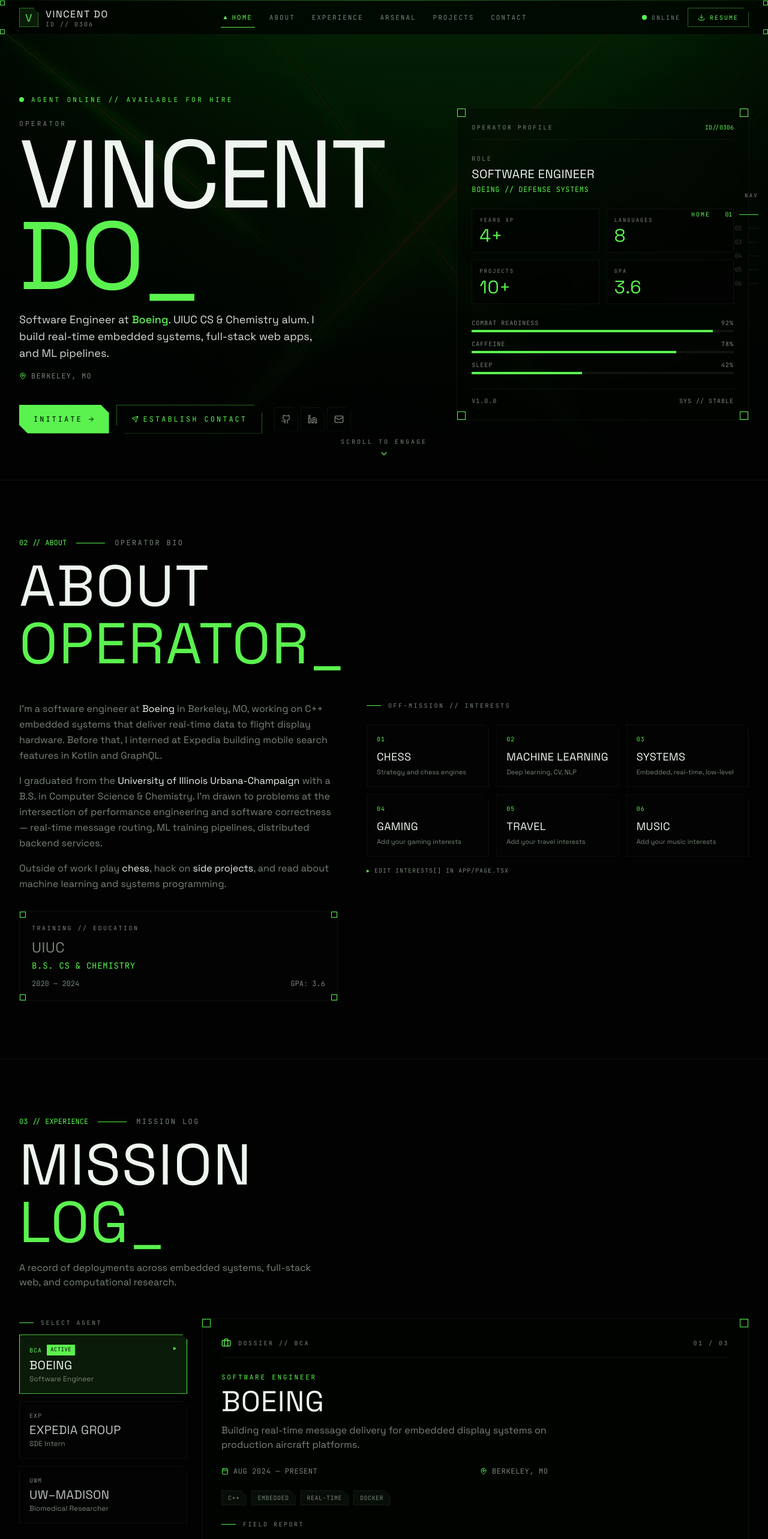
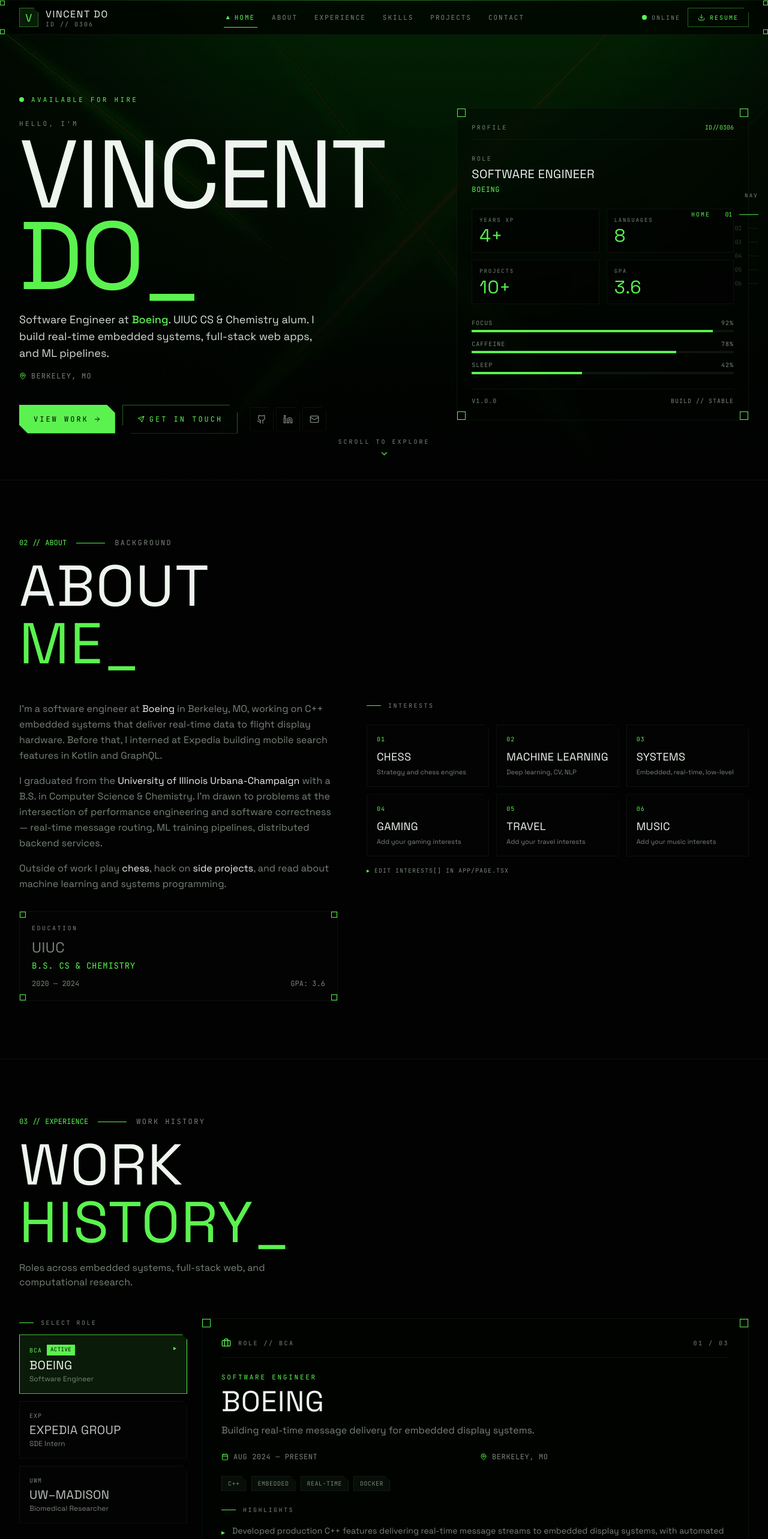
Before and after one commit to vincentdo1/vincent-portfolio, a Next.js app: page / in a window 1280 px wide. Shown: the top 2566 px of the page at 60% size. Built offline with nearby package versions, Linux system fonts and the light colour scheme.

Commit message:
chore: update verbage

```diff
--- a/app/page.tsx
+++ b/app/page.tsx
@@ -127,7 +127,7 @@ export default function Home() {
                 <span className="relative inline-flex h-2 w-2 rounded-full bg-primary" />
               </span>
               <span className="font-mono text-[11px] uppercase tracking-[0.3em] text-primary">
-                Agent Online // Available for Hire
+                Available for Hire
               </span>
             </motion.div>
 
@@ -137,7 +137,7 @@ export default function Home() {
               transition={{ duration: 0.5, delay: 0.1 }}
             >
               <div className="font-mono text-[11px] uppercase tracking-[0.3em] text-muted-foreground mb-2">
-                Operator
+                Hello, I&apos;m
               </div>
               <h1 className="font-display text-7xl md:text-9xl lg:text-[10rem] uppercase leading-[0.85] tracking-tight">
                 Vincent
@@ -176,7 +176,7 @@ export default function Home() {
               >
                 <span className="absolute inset-0 -translate-x-full group-hover:translate-x-full transition-transform duration-700 bg-gradient-to-r from-transparent via-white/30 to-transparent" />
                 <span className="relative z-10 inline-flex items-center gap-2">
-                  Initiate <ArrowRight className="h-3 w-3" />
+                  View Work <ArrowRight className="h-3 w-3" />
                 </span>
               </Link>
               <Link
@@ -184,7 +184,7 @@ export default function Home() {
                 className="inline-flex items-center gap-2 h-12 px-6 tactical-shape border border-primary/40 hover:border-primary text-primary font-mono text-xs uppercase tracking-[0.25em] transition-colors"
               >
                 <Send className="h-3 w-3" />
-                Establish Contact
+                Get in Touch
               </Link>
               <div className="flex items-center gap-1 ml-2">
                 <a
@@ -228,7 +228,7 @@ export default function Home() {
 
               <div className="flex items-center justify-between mb-6 pb-3 border-b border-border/60">
                 <div className="font-mono text-[10px] uppercase tracking-[0.25em] text-muted-foreground">
-                  Operator Profile
+                  Profile
                 </div>
                 <div className="font-mono text-[10px] text-primary">
                   ID//0306
@@ -243,7 +243,7 @@ export default function Home() {
                   Software Engineer
                 </div>
                 <div className="font-mono text-xs text-primary uppercase tracking-wider">
-                  Boeing // Defense Systems
+                  Boeing
                 </div>
               </div>
 
@@ -266,7 +266,7 @@ export default function Home() {
               <div className="space-y-3">
                 <div>
                   <div className="flex justify-between text-[10px] font-mono uppercase tracking-widest text-muted-foreground mb-1">
-                    <span>Combat Readiness</span>
+                    <span>Focus</span>
                     <span>92%</span>
                   </div>
                   <div className="h-1 bg-secondary overflow-hidden">
@@ -310,7 +310,7 @@ export default function Home() {
 
               <div className="mt-6 pt-3 border-t border-border/60 flex justify-between font-mono text-[10px] uppercase tracking-widest text-muted-foreground">
                 <span>v1.0.0</span>
-                <span>SYS // STABLE</span>
+                <span>Build // Stable</span>
               </div>
             </div>
           </motion.div>
@@ -323,7 +323,7 @@ export default function Home() {
           transition={{ delay: 1.5, duration: 0.6 }}
           className="absolute bottom-8 left-1/2 -translate-x-1/2 flex flex-col items-center gap-2 font-mono text-[10px] uppercase tracking-[0.3em] text-muted-foreground"
         >
-          <span>Scroll to Engage</span>
+          <span>Scroll to Explore</span>
           <ChevronDown className="h-4 w-4 animate-bounce text-primary" />
         </motion.div>
       </section>
@@ -336,12 +336,12 @@ export default function Home() {
         <div className="mx-auto max-w-7xl">
           <SectionHeader
             number="02 // ABOUT"
-            label="Operator Bio"
+            label="Background"
             title={
               <>
                 About
                 <br />
-                <span className="text-primary">Operator_</span>
+                <span className="text-primary">Me_</span>
               </>
             }
           />
@@ -398,7 +398,7 @@ export default function Home() {
               >
                 <CornerBrackets size={10} thickness={1} />
                 <div className="font-mono text-[10px] uppercase tracking-[0.25em] text-muted-foreground mb-2">
-                  Training // Education
+                  Education
                 </div>
                 <div className="font-display text-2xl uppercase">UIUC</div>
                 <div className="text-sm text-primary font-mono uppercase tracking-wider mt-1">
@@ -415,7 +415,7 @@ export default function Home() {
             <div>
               <div className="font-mono text-[10px] uppercase tracking-[0.25em] text-muted-foreground mb-6 flex items-center gap-3">
                 <span className="h-px w-6 bg-primary" />
-                Off-Mission // Interests
+                Interests
               </div>
               <div className="grid grid-cols-2 sm:grid-cols-3 gap-3">
                 {interests.map((item, i) => (
@@ -459,16 +459,16 @@ export default function Home() {
       >
         <div className="mx-auto max-w-7xl">
           <SectionHeader
-            number="04 // ARSENAL"
-            label="Loadout"
+            number="04 // SKILLS"
+            label="Tech Stack"
             title={
               <>
-                The
+                Tech
                 <br />
-                <span className="text-primary">Arsenal_</span>
+                <span className="text-primary">Stack_</span>
               </>
             }
-            description="From embedded C++ on aircraft to ML pipelines in PyTorch — the kit I deploy with."
+            description="From C++ at work to ML pipelines in PyTorch — the tools I reach for daily."
           />
 
           <div className="grid md:grid-cols-3 gap-6 mt-12">
@@ -537,12 +537,12 @@ export default function Home() {
         <div className="mx-auto max-w-7xl">
           <SectionHeader
             number="06 // CONTACT"
-            label="Establish Comms"
+            label="Get in Touch"
             title={
               <>
-                Send
+                Let&apos;s
                 <br />
-                <span className="text-primary">Transmission_</span>
+                <span className="text-primary">Talk_</span>
               </>
             }
             description="Open to opportunities, collaborations, and interesting conversations."
@@ -562,7 +562,7 @@ export default function Home() {
                   </div>
                   <div className="flex-1">
                     <div className="font-mono text-[10px] uppercase tracking-[0.25em] text-muted-foreground mb-1">
-                      Primary Channel
+                      Send a Message
                     </div>
                     <div className="font-display text-xl uppercase group-hover:text-primary transition-colors">
                       Email
@@ -588,7 +588,7 @@ export default function Home() {
                   </div>
                   <div className="flex-1">
                     <div className="font-mono text-[10px] uppercase tracking-[0.25em] text-muted-foreground mb-1">
-                      Professional Network
+                      Connect
                     </div>
                     <div className="font-display text-xl uppercase group-hover:text-primary transition-colors">
                       LinkedIn
@@ -614,7 +614,7 @@ export default function Home() {
                   </div>
                   <div className="flex-1">
                     <div className="font-mono text-[10px] uppercase tracking-[0.25em] text-muted-foreground mb-1">
-                      Source Repository
+                      Open Source
                     </div>
                     <div className="font-display text-xl uppercase group-hover:text-primary transition-colors">
                       GitHub
@@ -635,7 +635,7 @@ export default function Home() {
               <div className="flex-1">
                 <div className="font-mono text-[10px] uppercase tracking-[0.25em] text-muted-foreground mb-4 flex items-center gap-3">
                   <span className="h-px w-6 bg-primary" />
-                  Deployment Location
+                  Based in
                 </div>
                 <div className="font-display text-4xl uppercase leading-none mb-2">
                   Berkeley
@@ -675,7 +675,7 @@ export default function Home() {
                 <span className="absolute inset-0 -translate-x-full group-hover:translate-x-full transition-transform duration-700 bg-gradient-to-r from-transparent via-white/30 to-transparent" />
                 <span className="relative z-10 inline-flex items-center gap-2">
                   <Send className="h-3 w-3" />
-                  Transmit Message
+                  Send Message
                 </span>
               </a>
             </div>
@@ -693,7 +693,7 @@ export default function Home() {
             <span className="hidden md:inline">All Rights Reserved</span>
           </div>
           <div className="flex items-center gap-2">
-            <span>System v1.0.0</span>
+            <span>v1.0.0</span>
             <Cpu className="h-3 w-3 text-primary" />
           </div>
         </div>
--- a/components/nav.tsx
+++ b/components/nav.tsx
@@ -10,7 +10,7 @@ const sections = [
   { label: "Home", href: "#hero", id: "hero" },
   { label: "About", href: "#about", id: "about" },
   { label: "Experience", href: "#experience", id: "experience" },
-  { label: "Arsenal", href: "#skills", id: "skills" },
+  { label: "Skills", href: "#skills", id: "skills" },
   { label: "Projects", href: "#projects", id: "projects" },
   { label: "Contact", href: "#contact", id: "contact" },
 ];
--- a/components/sections/experience-section.tsx
+++ b/components/sections/experience-section.tsx
@@ -17,7 +17,7 @@ const experiences = [
     current: true,
     tags: ["C++", "Embedded", "Real-time", "Docker"],
     summary:
-      "Building real-time message delivery for embedded display systems on production aircraft platforms.",
+      "Building real-time message delivery for embedded display systems.",
     bullets: [
       "Developed production C++ features delivering real-time message streams to embedded display systems, with automated tests and Dockerized build workflows",
       "Owned integration and release readiness for a shared framework consumed by 60+ dependent modules, resolving compatibility issues to maintain timing accuracy",
@@ -70,15 +70,15 @@ export function ExperienceSection() {
       <div className="mx-auto max-w-7xl">
         <SectionHeader
           number="03 // EXPERIENCE"
-          label="Mission Log"
+          label="Work History"
           title={
             <>
-              Mission
+              Work
               <br />
-              <span className="text-primary">Log_</span>
+              <span className="text-primary">History_</span>
             </>
           }
-          description="A record of deployments across embedded systems, full-stack web, and computational research."
+          description="Roles across embedded systems, full-stack web, and computational research."
         />
 
         <div className="grid lg:grid-cols-[280px_1fr] gap-6 mt-12">
@@ -86,7 +86,7 @@ export function ExperienceSection() {
           <div className="space-y-3">
             <div className="font-mono text-[10px] uppercase tracking-[0.25em] text-muted-foreground mb-3 flex items-center gap-3">
               <span className="h-px w-6 bg-primary" />
-              Select Agent
+              Select Role
             </div>
             {experiences.map((exp, i) => {
               const isActive = i === selected;
@@ -155,7 +155,7 @@ export function ExperienceSection() {
               <div className="flex items-center gap-3">
                 <Briefcase className="h-4 w-4 text-primary" />
                 <div className="font-mono text-[10px] uppercase tracking-[0.25em] text-muted-foreground">
-                  Dossier // {current.code}
+                  Role // {current.code}
                 </div>
               </div>
               <div className="font-mono text-[10px] uppercase tracking-[0.25em] text-muted-foreground">
@@ -214,7 +214,7 @@ export function ExperienceSection() {
                 <div>
                   <div className="font-mono text-[10px] uppercase tracking-[0.25em] text-muted-foreground mb-4 flex items-center gap-3">
                     <span className="h-px w-6 bg-primary" />
-                    Field Report
+                    Highlights
                   </div>
                   <ul className="space-y-3">
                     {current.bullets.map((bullet, j) => (
--- a/components/sections/projects-section.tsx
+++ b/components/sections/projects-section.tsx
@@ -71,7 +71,7 @@ export function ProjectsSection() {
       <div className="mx-auto max-w-7xl">
         <SectionHeader
           number="05 // PROJECTS"
-          label="Loadout"
+          label="Featured"
           title={
             <>
               Selected
@@ -166,7 +166,7 @@ export function ProjectsSection() {
                           className="inline-flex items-center gap-2 h-9 px-4 tactical-chip border border-primary/40 hover:border-primary text-primary font-mono text-[10px] uppercase tracking-[0.2em] transition-colors"
                         >
                           <Github className="h-3 w-3" />
-                          Source
+                          Code
                         </a>
                       ) : (
                         <span className="inline-flex items-center gap-2 h-9 px-4 tactical-chip border border-border text-muted-foreground font-mono text-[10px] uppercase tracking-[0.2em]">
@@ -181,7 +181,7 @@ export function ProjectsSection() {
                           rel="noopener noreferrer"
                           className="inline-flex items-center gap-2 h-9 px-4 tactical-chip bg-primary text-primary-foreground font-mono text-[10px] uppercase tracking-[0.2em] hover:bg-primary/90 transition-colors"
                         >
-                          Deploy <ExternalLink className="h-3 w-3" />
+                          Live Demo <ExternalLink className="h-3 w-3" />
                         </a>
                       )}
                     </div>
@@ -195,7 +195,7 @@ export function ProjectsSection() {
           <div className="space-y-3">
             <div className="font-mono text-[10px] uppercase tracking-[0.25em] text-muted-foreground mb-3 flex items-center gap-3">
               <span className="h-px w-6 bg-primary" />
-              Arsenal
+              All Projects
             </div>
             {projects.map((p, i) => {
               const isActive = i === selected;
--- a/components/valorant/side-rail.tsx
+++ b/components/valorant/side-rail.tsx
@@ -8,7 +8,7 @@ const sections = [
   { id: "hero", number: "01", label: "Home" },
   { id: "about", number: "02", label: "About" },
   { id: "experience", number: "03", label: "Experience" },
-  { id: "skills", number: "04", label: "Arsenal" },
+  { id: "skills", number: "04", label: "Skills" },
   { id: "projects", number: "05", label: "Projects" },
   { id: "contact", number: "06", label: "Contact" },
 ];
```
